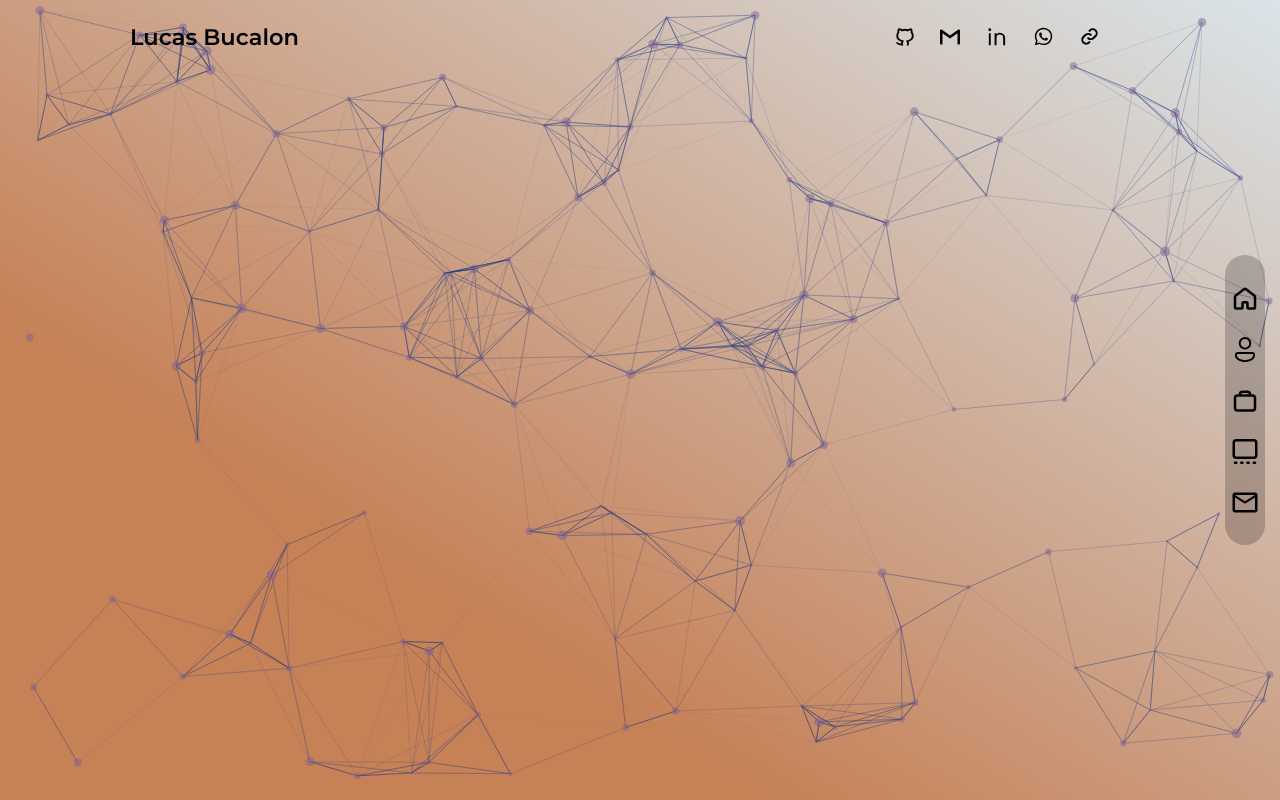
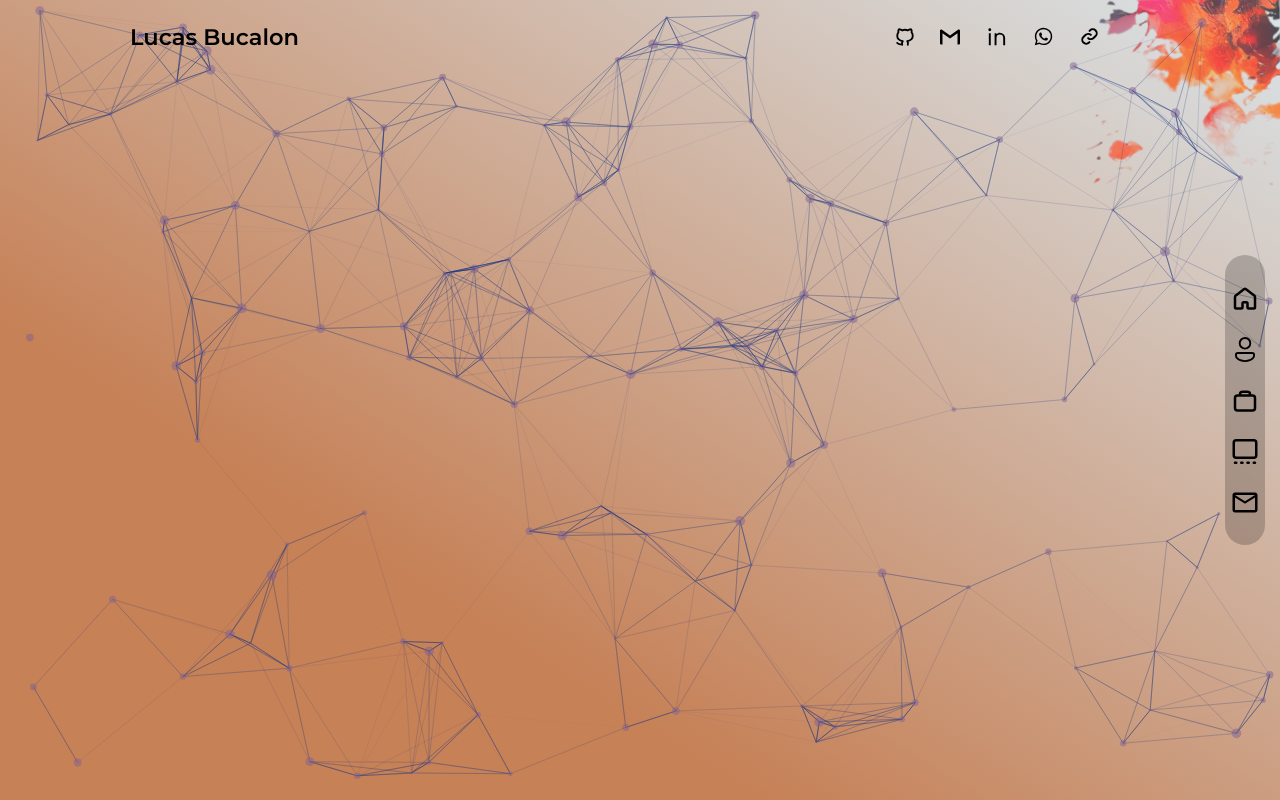
Before and after one commit to LucasBDoficial/my-portfolio, a Next.js app: page / in a window 1280 px wide. Built offline with nearby package versions, Linux system fonts and the light colour scheme.

Commit message:
teste home 2

```diff
--- a/src/app/page.tsx
+++ b/src/app/page.tsx
@@ -19,8 +19,8 @@ export default function Home() {
       }
     }>
 
-      {/* <Image src="/images/home2.png" alt="imagem de tinta" width={200} height={200}
-        className="absolute top-0 right-0 z-0"/> */}
+      <Image src="/images/home2.png" alt="imagem de tinta" width={200} height={200}
+        className="absolute top-0 right-0 z-0"/>
 
     {/* <div className="flex max-[900px]:flex-wrap w-full ">
 
```
